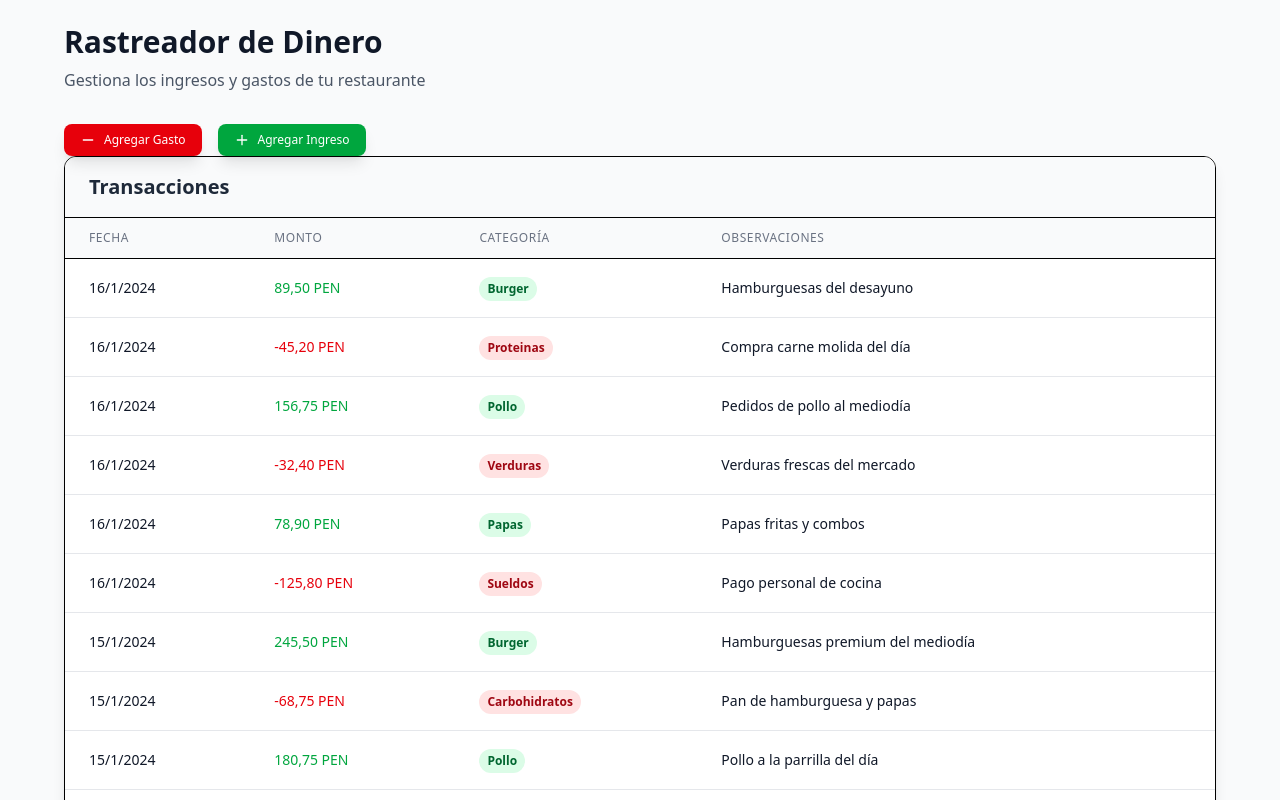
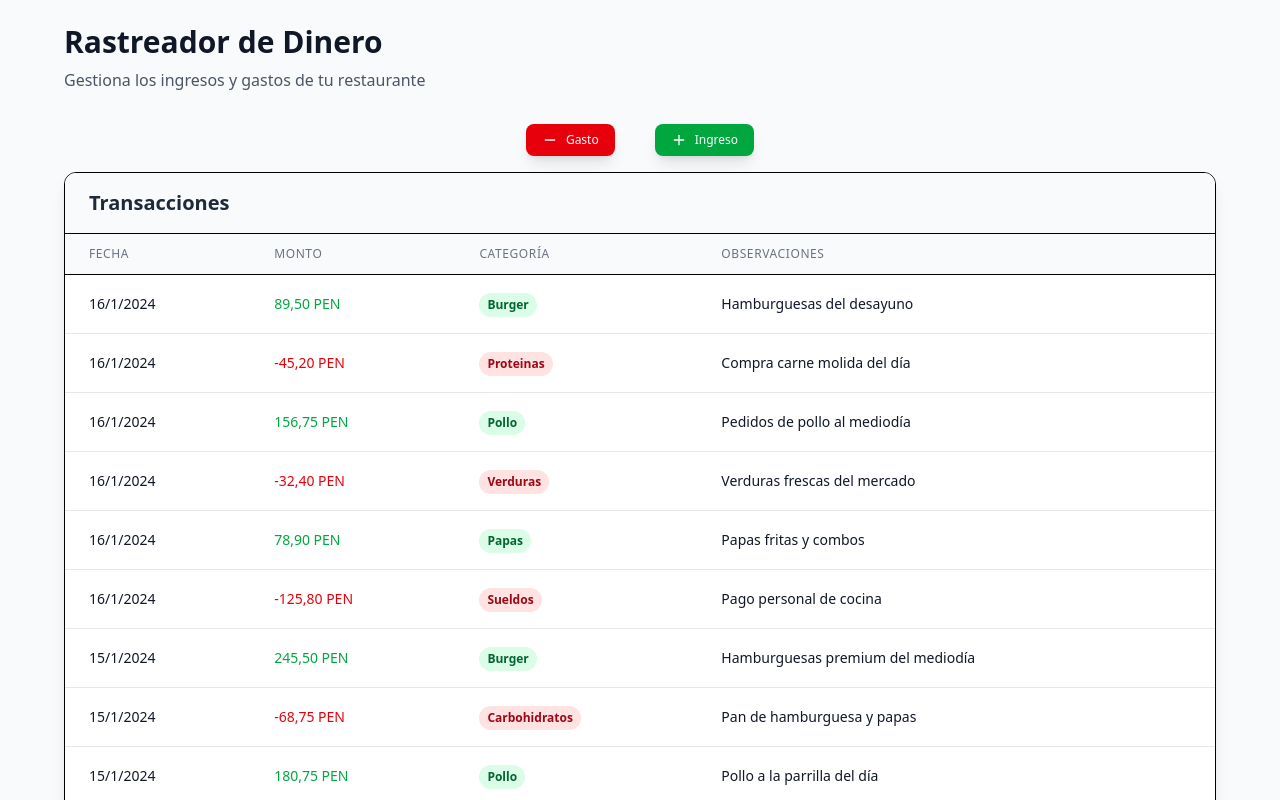
Before and after one commit to podestal/taypa-internal, a React (Vite) app: page / in a window 1280 px wide. Shown: the top 800 px of the page. Built offline with nearby package versions, Linux system fonts and the light colour scheme.

Commit message:
formatting buttons and form deafult values

```diff
--- a/src/components/tracker/TrackerAddExpense.tsx
+++ b/src/components/tracker/TrackerAddExpense.tsx
@@ -13,7 +13,7 @@ interface Props {
 
 const TrackerAddExpense = ({ transactions, setTransactions, setTransactionType, showForm, setShowForm }: Props) => {
   return (
-    <div className="flex flex-col gap-2">
+    <div className="flex flex-col gap-2 w-full">
         <motion.button
             initial={{ opacity: 0, y: 20 }}
             animate={{ opacity: 1, y: 0 }}
@@ -25,7 +25,7 @@ const TrackerAddExpense = ({ transactions, setTransactions, setTransactionType,
             className="bg-red-600 hover:bg-red-700 flex items-center justify-center gap-2 text-white px-4 py-2 rounded-lg font-medium shadow-lg transition-colors text-xs cursor-pointer"
             >
             <Minus size={16} />
-            <span className="text-xs">Agregar Gasto</span>
+            <span className="text-xs">Gasto</span>
     </motion.button>
     {showForm && (
         <TrackerTransactionForm setTransactionType={setTransactionType} transactions={transactions} setTransactions={setTransactions} showForm={showForm} setShowForm={setShowForm} />
--- a/src/components/tracker/TrackerAddIncome.tsx
+++ b/src/components/tracker/TrackerAddIncome.tsx
@@ -1,6 +1,5 @@
 import { motion } from "framer-motion"
 import { Plus } from "lucide-react"
-import { useState } from "react"
 import TrackerTransactionForm from "./TrackerTransactionForm"
 import type { Transaction } from "./TrackerMain"
 
@@ -16,7 +15,7 @@ interface Props {
 const TrackerAddIncome = ({ transactions, setTransactions, setTransactionType, showForm, setShowForm }: Props) => {
 
   return (
-    <div className="flex flex-col gap-2">
+    <div className="flex flex-col gap-2 w-full">
     <motion.button
         initial={{ opacity: 0, y: 20 }}
         animate={{ opacity: 1, y: 0 }}
@@ -28,7 +27,7 @@ const TrackerAddIncome = ({ transactions, setTransactions, setTransactionType, s
         className="bg-green-600 hover:bg-green-700 flex items-center justify-center gap-2 text-white px-4 py-2 rounded-lg font-medium shadow-lg transition-colors text-xs cursor-pointer"
     >
         <Plus size={16} />
-            <span className="text-xs">Agregar Ingreso</span>
+            <span className="text-xs">Ingreso</span>
         </motion.button>
     {showForm && (
         <TrackerTransactionForm setTransactionType={setTransactionType} transactions={transactions} setTransactions={setTransactions} showForm={showForm} setShowForm={setShowForm} />
--- a/src/components/tracker/TrackerTransactionForm.tsx
+++ b/src/components/tracker/TrackerTransactionForm.tsx
@@ -13,7 +13,7 @@ interface Props {
 const TrackerTransactionForm = ({ transactions, setTransactions, showForm, setShowForm, setTransactionType }: Props) => {
 
     const [formData, setFormData] = useState({
-      fecha: '',
+      fecha: new Date().toISOString().split('T')[0],
       monto: '',
       categoria: 0,
       observaciones: ''
@@ -47,7 +47,7 @@ const TrackerTransactionForm = ({ transactions, setTransactions, showForm, setSh
             initial={{ opacity: 0, height: 0 }}
             animate={{ opacity: 1, height: 'auto' }}
             exit={{ opacity: 0, height: 0 }}
-            className="mb-8 bg-white rounded-xl shadow-lg p-6 border"
+            className="mb-8 bg-white rounded-xl shadow-lg p-6 border w-full"
           >
             <h2 className="text-xl font-semibold mb-4 text-gray-800">Nueva Transacción</h2>
             <form onSubmit={handleSubmit} className="grid grid-cols-1 md:grid-cols-2 gap-4">
--- a/src/components/tracker/TrackerTransactions.tsx
+++ b/src/components/tracker/TrackerTransactions.tsx
@@ -18,7 +18,7 @@ const TrackerTransactions = ({ transactions, setTransactions }: Props) => {
     initial={{ opacity: 0, y: 20 }}
     animate={{ opacity: 1, y: 0 }}
     transition={{ delay: 0.2 }}
-    className="">
+    className="my-4 w-full flex justify-center">
 
         {transactionType === 'e' && (
             <TrackerAddExpense transactions={transactions} setTransactions={setTransactions} setTransactionType={setTransactionType} showForm={showForm} setShowForm={setShowForm} />
@@ -27,7 +27,7 @@ const TrackerTransactions = ({ transactions, setTransactions }: Props) => {
             <TrackerAddIncome transactions={transactions} setTransactions={setTransactions} setTransactionType={setTransactionType} showForm={showForm} setShowForm={setShowForm} />
         )}
         {transactionType === 'n' && (
-            <div className="flex gap-4">
+            <div className="flex gap-10">
                 <TrackerAddExpense transactions={transactions} setTransactions={setTransactions} setTransactionType={setTransactionType} showForm={showForm} setShowForm={setShowForm} />
                 <TrackerAddIncome transactions={transactions} setTransactions={setTransactions} setTransactionType={setTransactionType} showForm={showForm} setShowForm={setShowForm} />
             </div>
```
